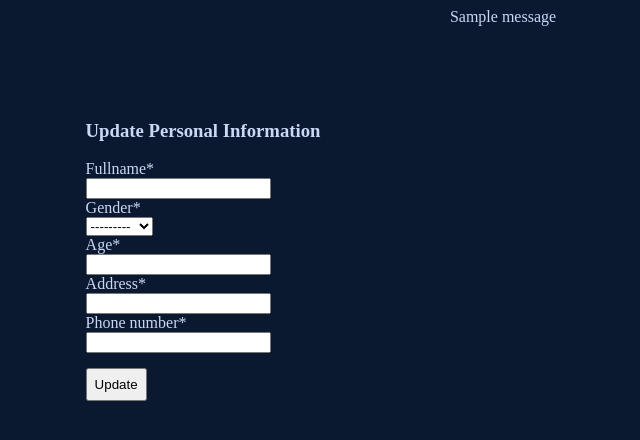
After one commit to ghimireyprabin/EmployeeManagement, a Django app: page /add-personal-info in a window 1280 px wide. The commit adds this page. Shown: the top 440 px of the page, without its empty margins (137-777 px from the left). Run offline with Django 3.2, Linux system fonts and the light colour scheme; one stand-in notice (Sample message) is shown; some libraries are stand-ins or nearby versions.

Commit message:
employee info create view

```diff
--- a/core/static/core/style.css
+++ b/core/static/core/style.css
@@ -14,3 +14,17 @@ html, body{
 	color: rgb(100, 255, 218);
 	text-decoration: none;
 }
+
+.infoupdateform{
+	margin-left: 15%;
+	margin-top: 50px;
+	padding: 25px;
+	width: 50%;
+
+}
+
+.btn{
+	margin-top: 15px;
+	padding: 7px;
+	cursor: pointer;
+}
--- /dev/null
+++ b/core/templates/core/epicreate.html
@@ -0,0 +1,28 @@
+{% extends 'core/base.html' %}
+{% load crispy_forms_tags %}
+{% load static %}
+
+{% block content %}
+
+	<div style="margin-left: 20%; margin-right: 20%; text-align: center">
+		{% if messages %}
+       		{% for message in messages %}
+
+     			<div class="alert alert-{{ message.tags }}">
+         			{{ message }}
+				</div>
+
+         	{% endfor %}
+        {% endif %}
+	</div>
+
+	<div class="infoupdateform container">
+		<h3> Update Personal Information </h3>
+		<form method="POST" class="form-group">
+			{% csrf_token %}
+			{{ form|crispy }}
+			<button type="submit" class="btn btn-success">Update</button>
+		</form>
+	</div>
+
+{%  endblock %}
--- a/core/urls.py
+++ b/core/urls.py
@@ -1,8 +1,13 @@
 from django.urls import path
-from .views import index
+from .views import *
 from register import views as register_views
 
+app_name='core'
 urlpatterns = [
     path('',index, name='index'),
+    path('add-personal-info', EPICreateView.as_view(), name='add-personal-info'),
+    path('add-education-info', EEICreateView.as_view(), name='add-education-info'),
+    path('add-experience-info', EExICreateView.as_view(), name='add-experience-info'),
+
     path('register', register_views.register, name='register'),
 ]
--- a/core/views.py
+++ b/core/views.py
@@ -1,4 +1,55 @@
-from django.shortcuts import render
+from django.shortcuts import render,redirect
+from django.views.generic import ListView, DetailView, CreateView, UpdateView,DeleteView
+from django.contrib.auth.mixins import LoginRequiredMixin, UserPassesTestMixin
+from .models import *
+from django.contrib import messages
 
 def index(request):
+	# checking if employee information are updated
+	EPIRecord = EmployeePersonalInfo.objects.filter(user= request.user)
+	if not EPIRecord:
+		messages.info(request, f'Please update your personal information.')
+		return redirect('core:add-personal-info')
+	EEIRecord = EmployeeEducationInfo.objects.filter(user= request.user)
+	if not EEIRecord:
+		messages.info(request, f'Please update your educational information.')
+		return redirect('core:add-education-info')
+	EExIRecord = EmployeeExperienceInfo.objects.filter(user= request.user)
+	if not EExIRecord:
+		messages.info(request, f'Please update your experience information.')
+		return redirect('core:add-experience-info')
+
 	return render(request, 'core/index.html')
+
+# EmployeePersonalInfo(EPI) create view
+class EPICreateView(CreateView, LoginRequiredMixin):
+	model = EmployeePersonalInfo
+	fields = [ 'fullname', 'gender', 'age', 'address', 'phone_number']
+	template_name = 'core/epicreate.html'
+	success_url = '/'
+
+	def form_valid(self, form):
+		form.instance.user = self.request.user
+		return super().form_valid(form)
+
+# EmployeeEducationInfo(EEI) create view
+class EEICreateView(CreateView, LoginRequiredMixin):
+	model = EmployeeEducationInfo
+	fields = [ 'university', 'degree', 'faculty', 'graduatation_year']
+	template_name = 'core/eeicreate.html'
+	success_url = '/'
+
+	def form_valid(self, form):
+		form.instance.user = self.request.user
+		return super().form_valid(form)
+
+# EmployeeExperienceInfo(EExI) create view
+class EExICreateView(CreateView, LoginRequiredMixin):
+	model = EmployeeExperienceInfo
+	fields = [ 'experience_in_years', 'no_of_previous_company', 'jobtitle_at_previous']
+	template_name = 'core/eexicreate.html'
+	success_url = '/'
+
+	def form_valid(self, form):
+		form.instance.user = self.request.user
+		return super().form_valid(form)
```
Also changed, not shown: core/templates/core/eeicreate.html (added, +28 -0 lines), core/templates/core/eexicreate.html (added, +28 -0 lines), db.sqlite3.
